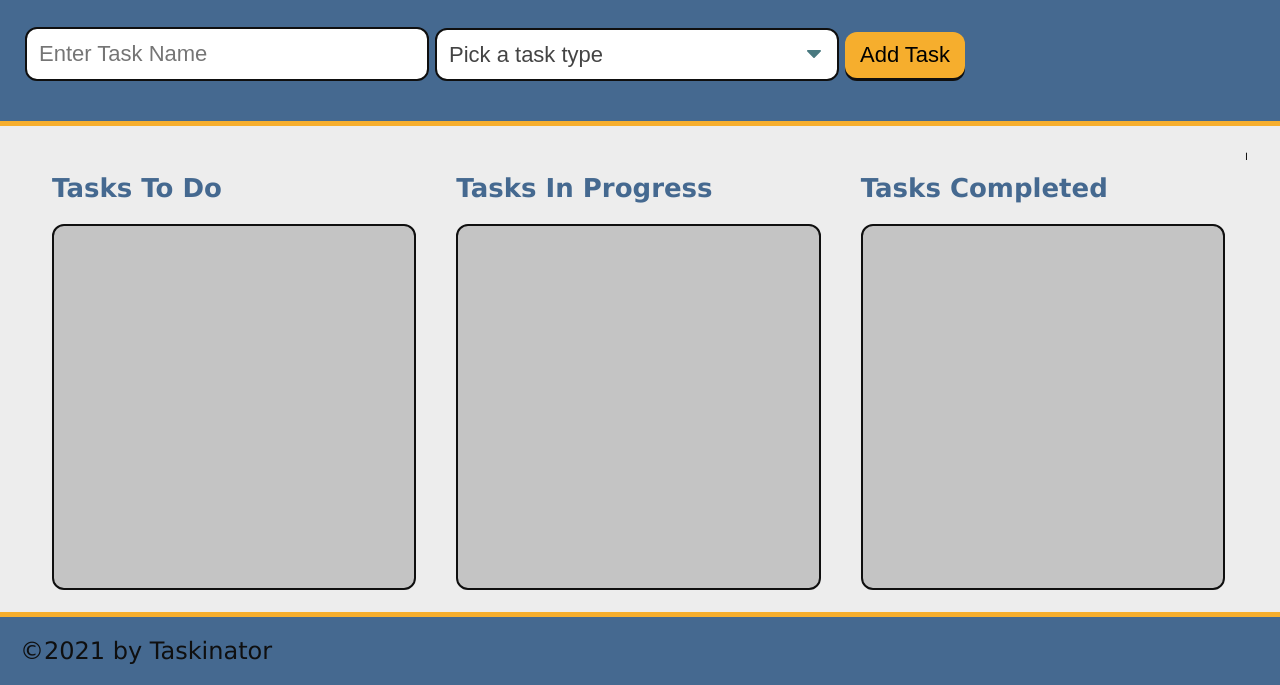
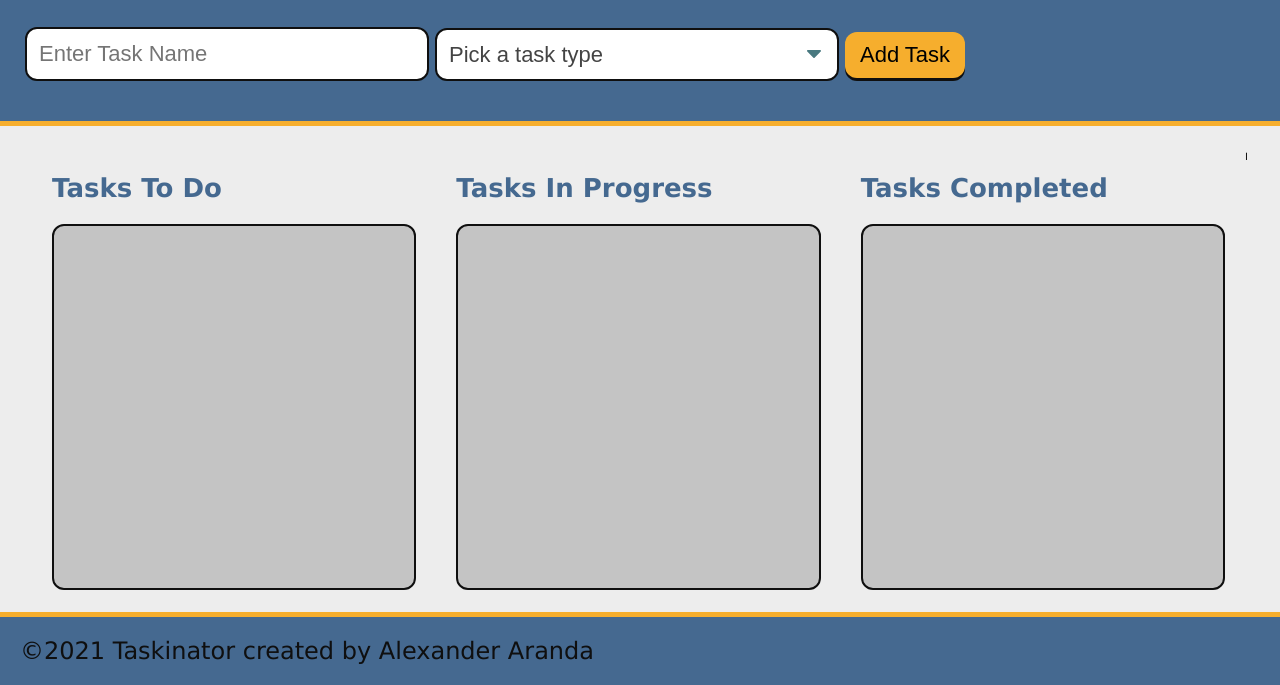
Before and after one commit to arand013/taskinator, a plain HTML site: page index.html in a window 1280 px wide. Shown: the part 115-800 px from the top of the page. Drawn offline with Linux system fonts and the light colour scheme.

Commit message:
ReadME.md final

```diff
--- a/index.html
+++ b/index.html
@@ -51,7 +51,7 @@
     </main>
 
     <footer>
-        &copy;2021 by Taskinator
+        &copy;2021 Taskinator created by Alexander Aranda
     </footer>
 
     <script src="./assets/js/script.js"></script>
```
Also changed, not shown: 1 other file.
